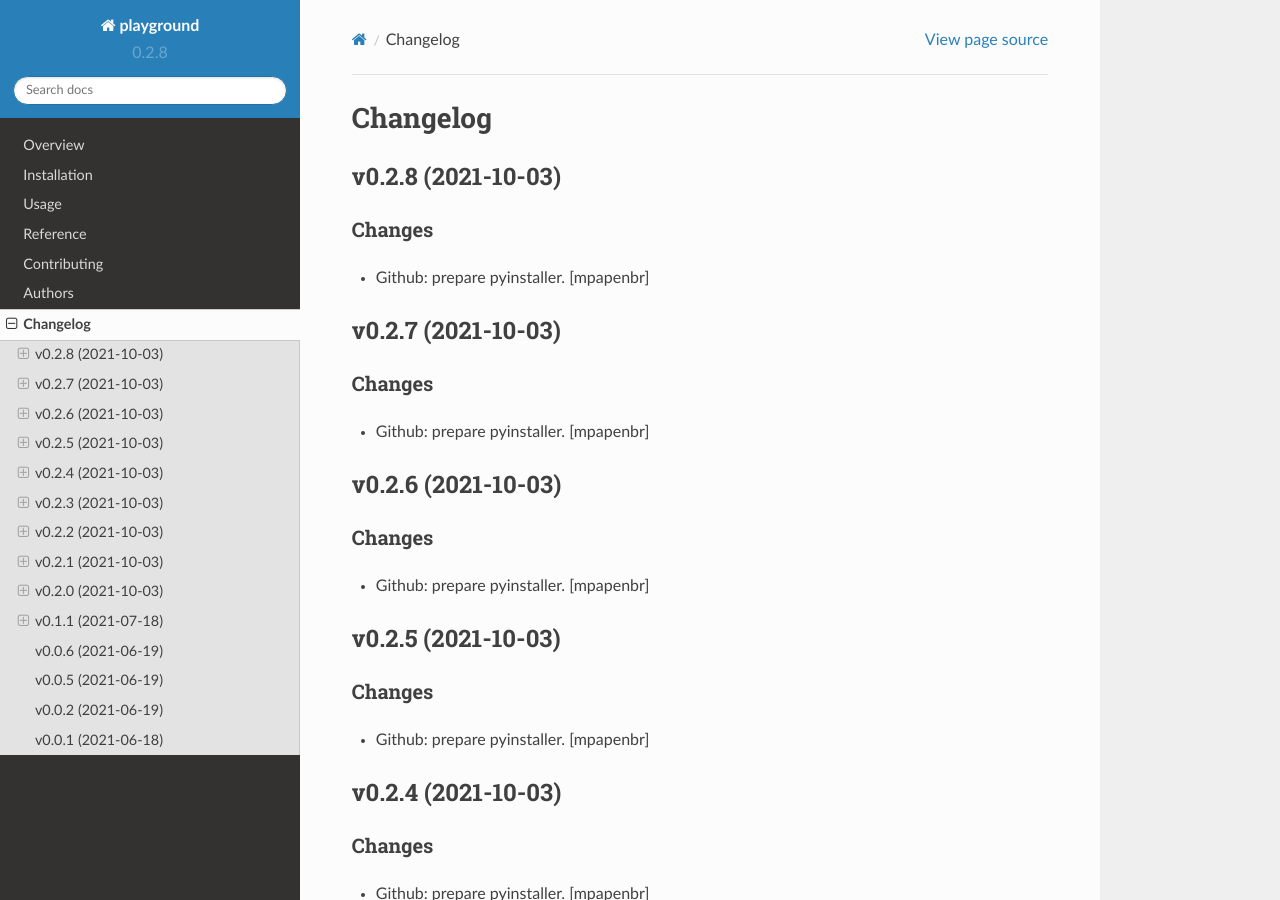
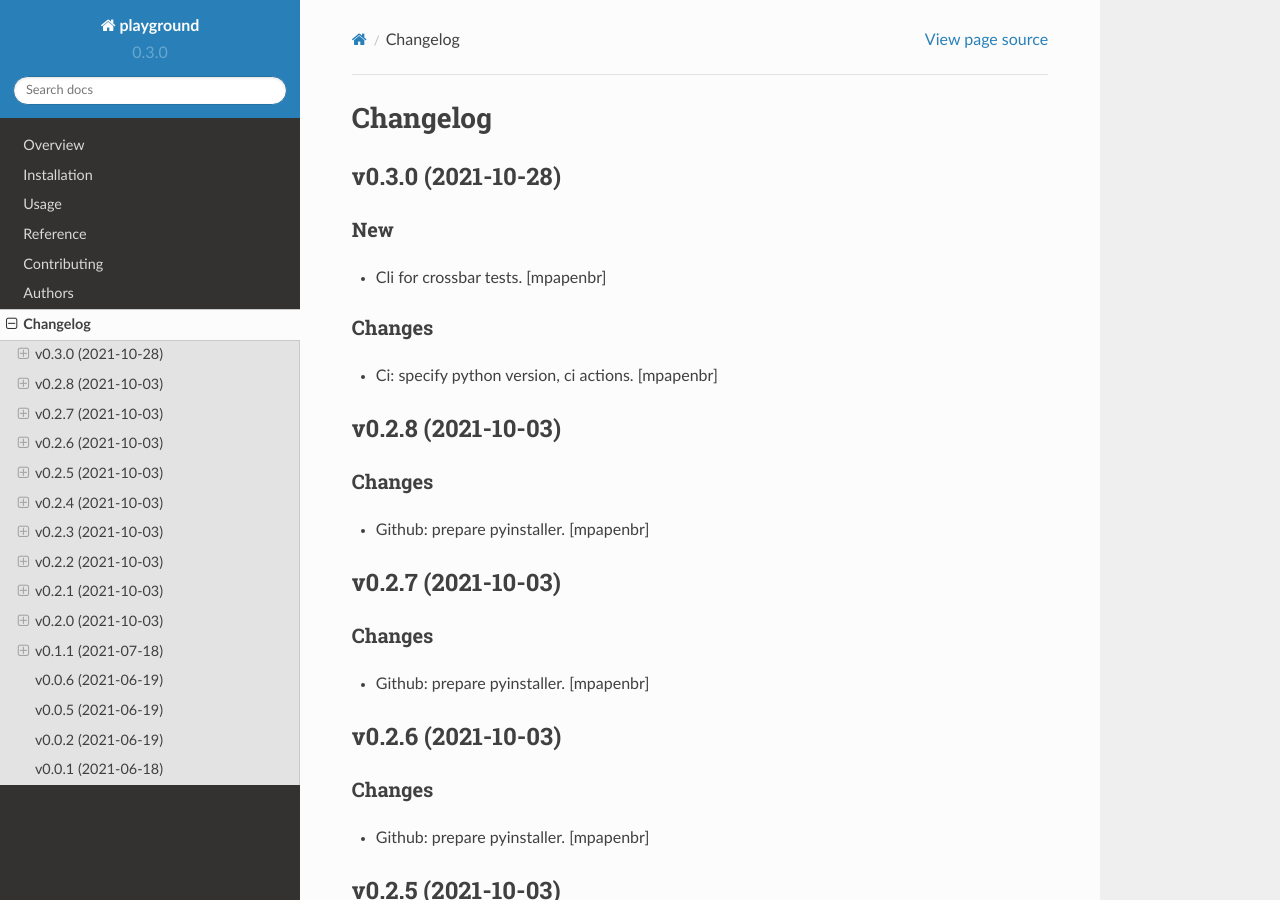
Before and after one commit to mpapenbr/playground-pyhton, a Sphinx documentation site: the page built from docs/changelog.rst, in a window 1280 px wide and 900 px high. Built offline with Sphinx 7.4.7 and the Read the Docs theme 2.0.0, drawn with Linux system fonts in a browser that asks for light colours.

Commit message:
Bump version: 0.2.8 → 0.3.0

```diff
--- a/CHANGELOG.rst
+++ b/CHANGELOG.rst
@@ -1,5 +1,17 @@
 Changelog
 =========
+
+
+v0.3.0 (2021-10-28)
+-------------------
+
+New
+~~~
+- Cli for crossbar tests. [mpapenbr]
+
+Changes
+~~~~~~~
+- Ci: specify python version, ci actions. [mpapenbr]
 
 
 v0.2.8 (2021-10-03)
--- a/README.rst
+++ b/README.rst
@@ -40,9 +40,9 @@ Overview
     :alt: Supported implementations
     :target: https://pypi.org/project/playground
 
-.. |commits-since| image:: https://img.shields.io/github/commits-since/mpapenbr/playground-python/v0.2.8.svg
+.. |commits-since| image:: https://img.shields.io/github/commits-since/mpapenbr/playground-python/v0.3.0.svg
     :alt: Commits since latest release
-    :target: https://github.com/mpapenbr/playground-python/compare/v0.2.8...main
+    :target: https://github.com/mpapenbr/playground-python/compare/v0.3.0...main
 
 
 
--- a/docs/conf.py
+++ b/docs/conf.py
@@ -20,7 +20,7 @@ project = 'playground'
 year = '2021'
 author = 'Markus Papenbrock'
 copyright = '{0}, {1}'.format(year, author)
-version = release = '0.2.8'
+version = release = '0.3.0'
 
 pygments_style = 'trac'
 templates_path = ['.']
--- a/setup.py
+++ b/setup.py
@@ -23,7 +23,7 @@ def read(*names, **kwargs):
 
 setup(
     name='playground',
-    version='0.2.8',
+    version='0.3.0',
     license='MIT',
     description='Playground for python stuff',
 
--- a/src/playground/__init__.py
+++ b/src/playground/__init__.py
@@ -1 +1 @@
-__version__ = '0.2.8'
+__version__ = '0.3.0'
```
Also changed, not shown: .bumpversion.cfg.
